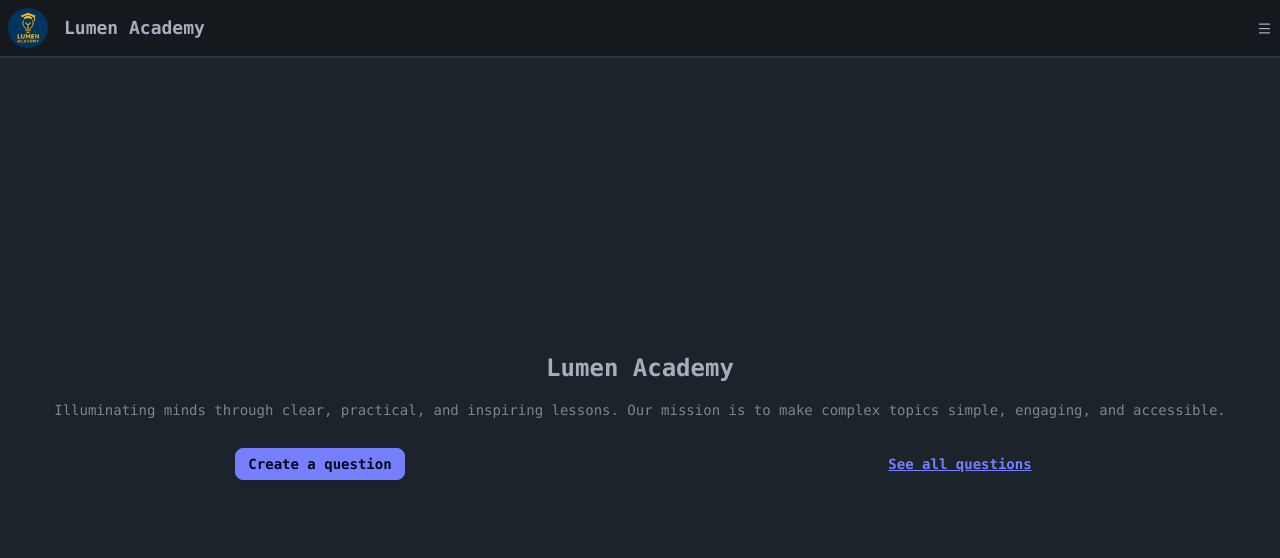
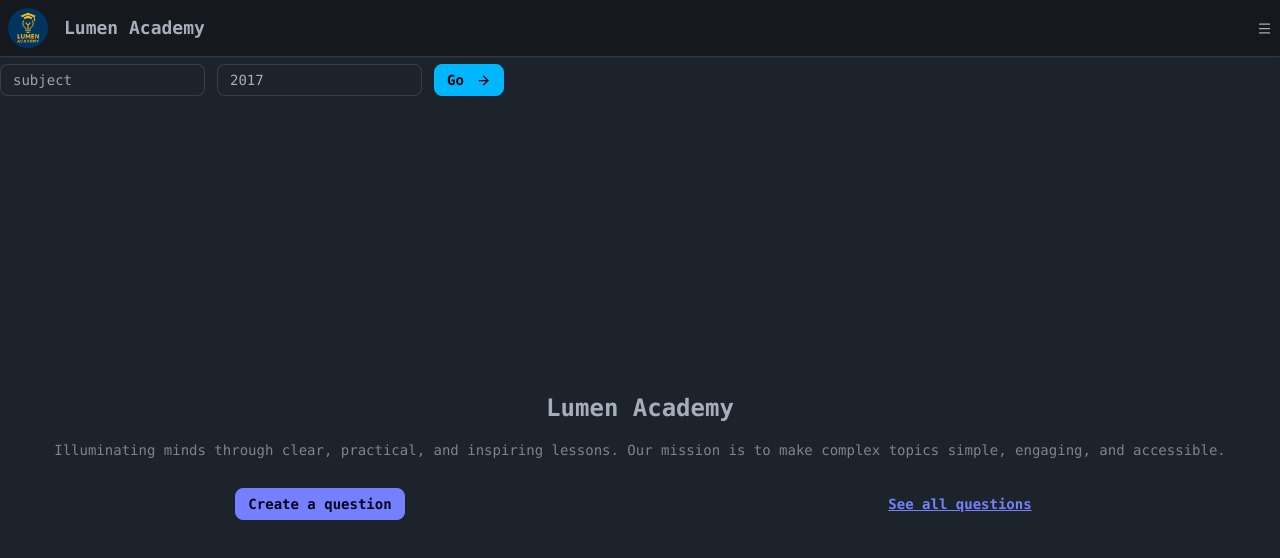
Before and after one commit to eyobWebDev/Lumen-academy-mini-app, a React (Vite) app: page / in a window 1280 px wide. Shown: the top 558 px of the page. Built offline with nearby package versions, Linux system fonts and the light colour scheme.

Commit message:
added navigation

```diff
--- a/src/pages/HomePage.jsx
+++ b/src/pages/HomePage.jsx
@@ -1,9 +1,12 @@
-import { Menu } from "lucide-react"
+import { ArrowRight, Menu } from "lucide-react"
 import LumenAcademyLogo from "../assets/lumen_academy_logo.jpg"
 import { useNavigate } from "react-router-dom"
+import { useState } from "react"
 
 export default function HomePage(){
     const navigate = useNavigate()
+    const [year, setYear] = useState(2017)
+    const [subject, setSubject] = useState("")
 
     return <div className="flex flex-col">
         <div className="flex w-full justify-between items-center sticky top-0 shadow-sm shadow-slate-700 p-2 bg-base-300">
@@ -16,6 +19,12 @@ export default function HomePage(){
             </div>
 
             <div><Menu size={15} /></div>
+        </div>
+
+        <div className="flex items-center mt-2 gap-3">
+            <input type="text" className="input input-bordered input-sm" placeholder="subject" value={subject} onChange={(e) => setSubject(e.target.value)} />
+            <input type="number" className="input input-bordered input-sm" placeholder="year" value={year} onChange={(e) => setYear(e.target.value)}/>
+            <button onClick={() => navigate(`/question?year=${year}&subject=${subject}`)} className="btn btn-info btn-sm flex items-center gap-3">Go <ArrowRight size={15} /></button>
         </div>
 
         <div className="flex text-center justify-center overflow-hidden h-[90vh] flex-col gap-7">
```
